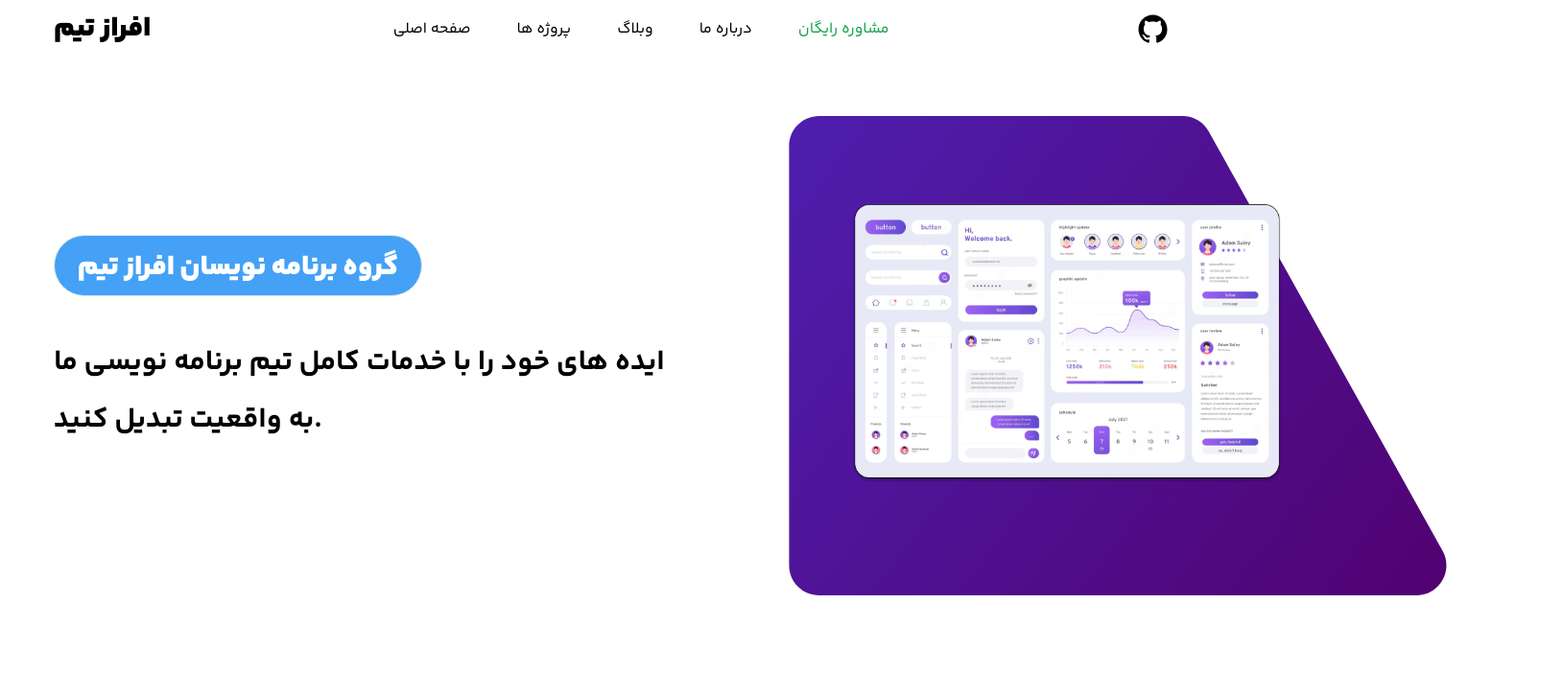
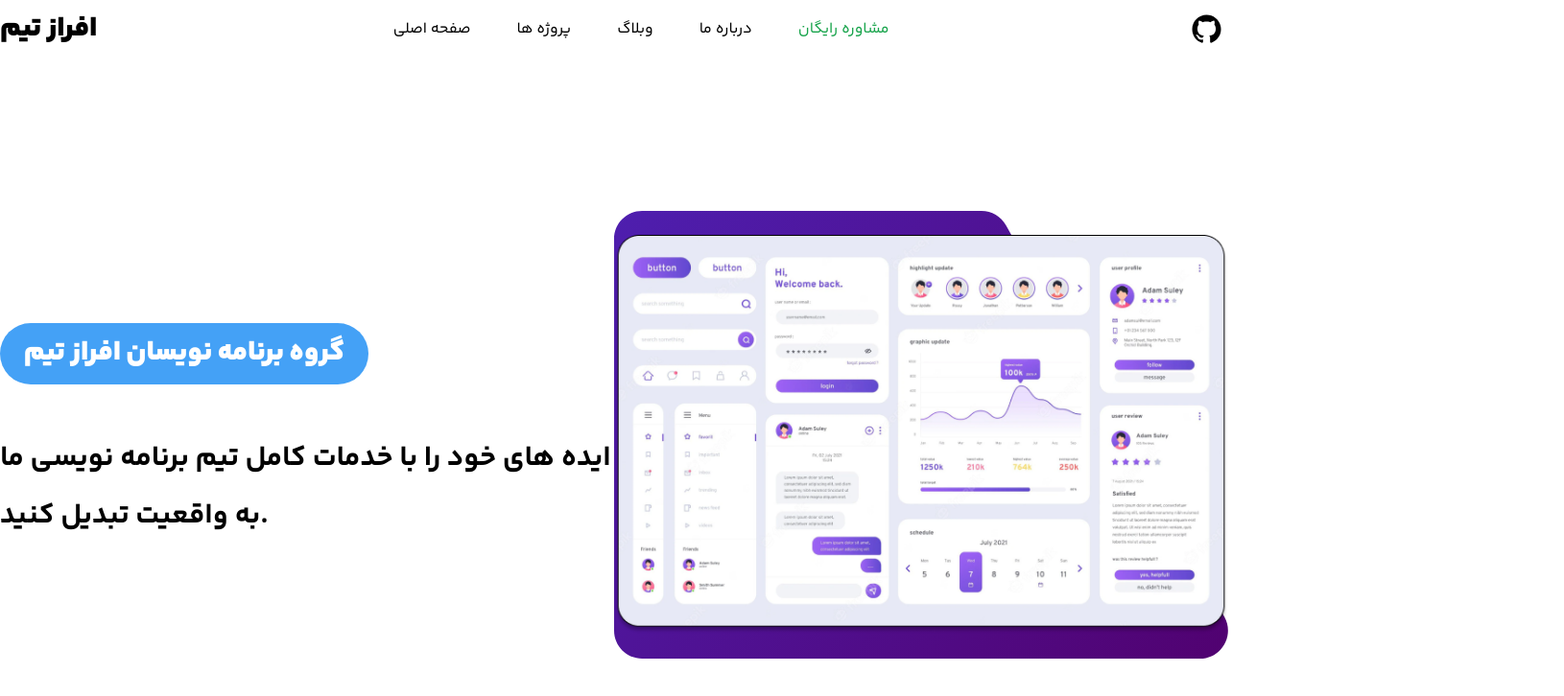
Before and after one commit to AfrazTeam/website, a Next.js app: page /home in a window 1280 px wide. Shown: the top 726 px of the page at 96% size, 1630 px wide, since content can reach past the window. Built offline with nearby package versions, Linux system fonts and the light colour scheme.

Commit message:
css problems solved

```diff
--- a/app/globals.css
+++ b/app/globals.css
@@ -4,48 +4,54 @@
 
 @layer utilities {
   .header-main {
-          @apply flex justify-between mx-14 mt-2 items-center
+    @apply flex justify-between mt-2 items-center;
   }
 
   .header-name {
-          @apply font-extrabold text-3xl
+    @apply font-extrabold text-3xl;
   }
 
   .header-menu {
-          @apply flex
+    @apply flex;
   }
 
   .header-menu-item {
-          @apply px-6 font-normal
+    @apply px-6 font-normal;
   }
 }
 
 @layer utilities {
-     .hero-main {
-          @apply flex justify-between w-full mt-16 mx-14
+  .hero {
+    @apply h-[800px]
+			flex w-full justify-between items-center;
   }
 
-     .hero-text {
-          @apply font-bold text-3xl mt-32 w-1/2
+  .hero-box {
+    @apply flex flex-col justify-around h-[280px]
+			w-1/2 font-bold text-3xl text-center;
   }
 
-     .hero-h1 {
-          @apply border w-96 h-16 text-center pt-4 bg-Background-blue text-white rounded-full font-extrabold
+  .hero-title {
+    @apply flex items-center justify-center
+			w-96 h-16 bg-background-blue
+			text-white rounded-full
+			font-extrabold;
   }
 
-     .hero-p {
-          @apply leading-loose pt-10
+  .hero-descrption {
+    @apply leading-loose text-start;
   }
 
   .hero-svg-main {
-          @apply relative w-1/2 flex justify-end
+    @apply flex relative justify-center items-center
+			w-1/2 h-[800px];
   }
 
   .hero-svg {
-          @apply absolute top-1 left-1
+    @apply absolute left-0;
   }
 
   .hero-image {
-          @apply absolute top-24 left-48
+    @apply absolute;
   }
 }
--- a/app/home/page.tsx
+++ b/app/home/page.tsx
@@ -4,9 +4,9 @@ import Hero from '@/components/hero'
 
 export default function Home() {
   return (
-    <>
+    <div className="container mx-auto">
       <Header />
       <Hero />
-    </>
+    </div>
   )
 }
--- a/components/hero.tsx
+++ b/components/hero.tsx
@@ -1,27 +1,30 @@
 import React from 'react'
 import { text_hero_data } from '@/data/text'
+import Image from 'next/image'
 
 const Hero = () => {
   return (
-          <div className='hero-main'>
-               <div className='hero-text'>
-                    <h1 className='hero-h1'>{text_hero_data.group}</h1>
-                    <p className='hero-p'>{text_hero_data.title}</p>
+    <div className="hero">
+      <div className="hero-box">
+        <div className="hero-title">{text_hero_data.group}</div>
+        <p className="hero-descrption">{text_hero_data.title}</p>
       </div>
-               <div className='hero-svg-main'>
-                    <div className='hero-svg'>
-                         <svg xmlns="http://www.w3.org/2000/svg" width="930" height="500" viewBox="0 0 899 656" fill="none">
-                              <path d="M0 41C0 18.3563 18.3563 0 41 0H537.909C552.781 0 566.487 8.05319 573.725 21.0446L893.538 595.045C908.764 622.373 889.006 656 857.722 656H41C18.3563 656 0 637.644 0 615V41Z" fill="url(#paint0_linear_42_262)" />
-                              <defs>
-                                   <linearGradient id="paint0_linear_42_262" x1="8.406e-06" y1="17.5" x2="928" y2="713.5" gradientUnits="userSpaceOnUse">
-                                        <stop stop-color="#4E1EAE" />
-                                        <stop offset="1" stop-color="#51006D" />
-                                   </linearGradient>
-                              </defs>
-                         </svg>
+      <div className="hero-svg-main">
+        <div className="hero-svg">
+          <Image
+            src="/svgs/hero-bg.svg"
+            width={800}
+            height={500}
+            alt="afraz team"
+          />
         </div>
-                    <div className='hero-image'>
-                         <img src="images/image 1.png" width={500} alt="" />
+        <div className="hero-image">
+          <Image
+            src="/images/image-1.png"
+            width={700}
+            height={500}
+            alt="afraz team"
+          />
         </div>
       </div>
     </div>
--- a/tailwind.config.js
+++ b/tailwind.config.js
@@ -13,9 +13,9 @@ module.exports = {
         inter: 'var(--inter-google)',
       },
       colors: {
-        'Text-color': 'rgba(51,65,95,1)',
-        'Background-blue': 'rgba(68,161,246)',
-        'Page-background': 'rgba(237,241,244,1)',
+        'text-color': 'rgba(51,65,95,1)',
+        'background-blue': 'rgba(68,161,246)',
+        'page-background': 'rgba(237,241,244,1)',
       },
     },
   },
```
Also changed, not shown: public/images/image-1.png (renamed from public/images/image 1.png), public/svgs/hero-bg.svg (added). Lines whose indentation alone changed are shown as unchanged.
